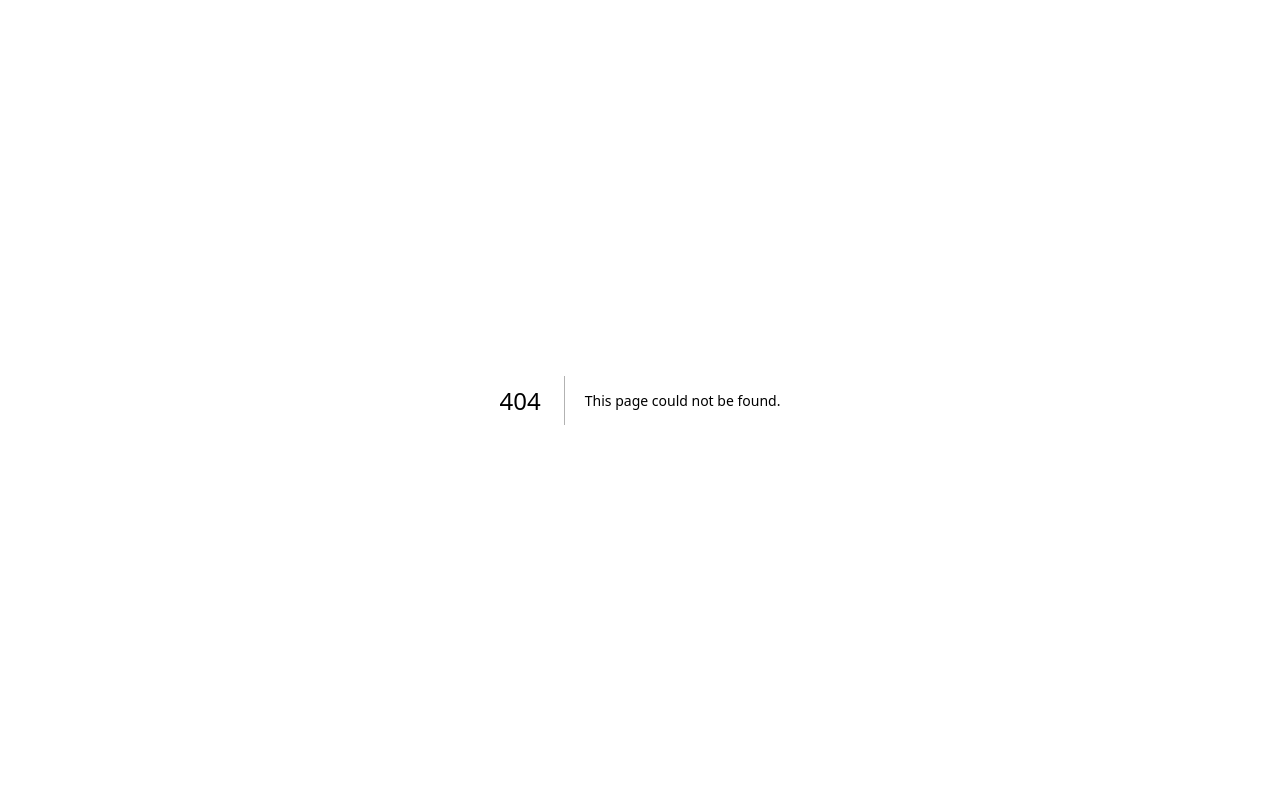
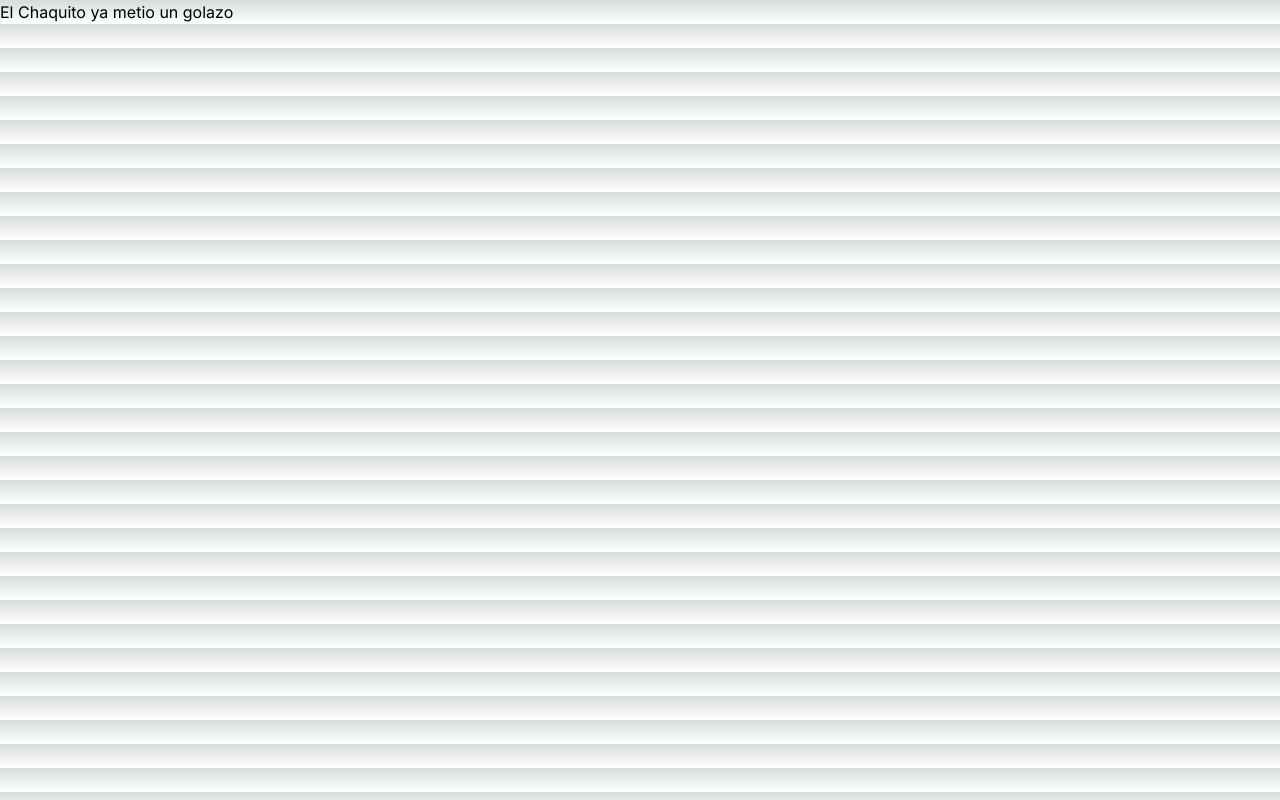
Before and after one commit to ElYizuz123/repositorio_pagina_web_react, a Next.js app: page /elGutyPambolero in a window 1280 px wide. Before the commit this address had no page. Built offline with nearby package versions, Linux system fonts and the light colour scheme.

Commit message:
PAGINA DEL GUTY PAMBOLERO

```diff
--- /dev/null
+++ b/src/app/elGutyPambolero/page.js
@@ -0,0 +1,16 @@
+import React from 'react'
+
+const elGutyPambolero = () => {
+  return (
+    <div>
+        <title>
+            PAGINA DEL GUTYPAMBOLERO
+        </title>
+        <h1>
+            El Chaquito ya metio un golazo
+        </h1>
+    </div>
+  )
+}
+
+export default elGutyPambolero
```
Also changed, not shown: 1 other file (tests, documents, lock files or other folders).
